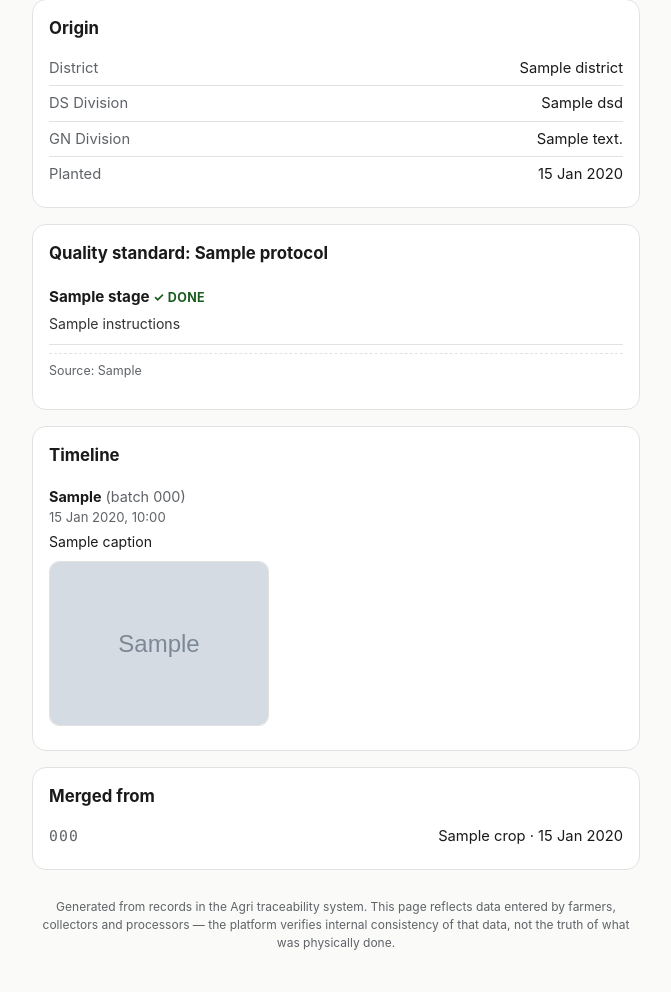
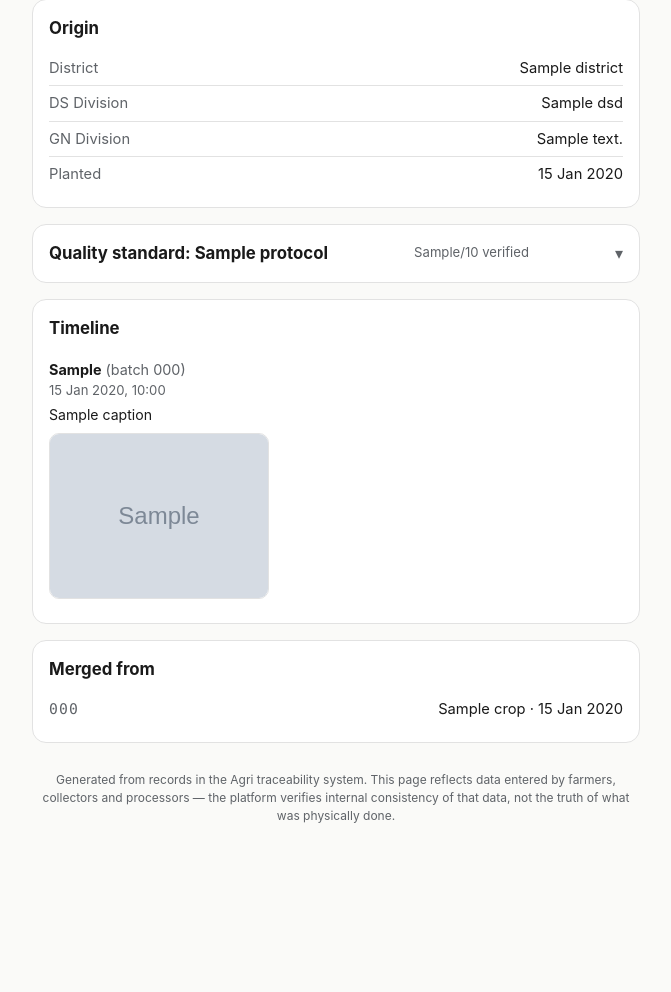
Before and after one commit to SSSARROW/agri, a FastAPI app: template api/app/templates/provenance.html in a window 1280 px wide. Shown: the part 312-1304 px from the top of the page, without its empty margins (304-975 px from the left). After the commit the page ends 1135 px from the top, so only its background shows below. Run offline with FastAPI, Linux system fonts and the light colour scheme; the template is opened without the code that fills it: most values are stand-ins (such as "Sample title", 1, 10 or a date in 2020); grey boxes marked "Sample" are stand-in pictures.

Commit message:
Collapse the public page's quality-standard card into a dropdown
Most scans just want the verified/not-verified badge at the top, not
the per-stage breakdown and full pesticide list — now collapsed behind
a native <details>/<summary> disclosure (no JS needed), with a compact
"X/Y verified" summary visible before expanding.

Co-Authored-By: Claude Sonnet 5 <noreply@anthropic.com>

```diff
--- a/api/app/templates/_base.html
+++ b/api/app/templates/_base.html
@@ -42,6 +42,27 @@
     padding: 16px;
     margin-top: 16px;
   }
+  details.card { padding: 0; }
+  details.card summary {
+    cursor: pointer;
+    list-style: none;
+    padding: 16px;
+    display: flex;
+    align-items: center;
+    justify-content: space-between;
+    gap: 10px;
+  }
+  details.card summary::-webkit-details-marker { display: none; }
+  .summary-title { font-weight: 700; font-size: 1.05rem; }
+  .summary-sub { font-size: 0.82rem; white-space: nowrap; }
+  details.card summary::after {
+    content: '▾';
+    color: var(--muted);
+    flex-shrink: 0;
+    transition: transform 0.15s ease;
+  }
+  details.card[open] summary::after { transform: rotate(180deg); }
+  .details-body { padding: 0 16px 16px; }
   .badge {
     display: block;
     border-radius: 14px;
--- a/api/app/templates/provenance.html
+++ b/api/app/templates/provenance.html
@@ -46,8 +46,12 @@
   {% endif %}
 
   {% if p.protocol %}
-  <div class="card">
-    <h2>Quality standard: {{ p.protocol.protocol_name }}</h2>
+  <details class="card">
+    <summary>
+      <span class="summary-title">Quality standard: {{ p.protocol.protocol_name }}</span>
+      <span class="muted summary-sub">{{ p.protocol.required_satisfied }}/{{ p.protocol.required_total }} verified</span>
+    </summary>
+    <div class="details-body">
       {% for stage in p.protocol.stages %}
       <div class="stage">
         <div class="stage-title">{{ stage.title }}
@@ -65,6 +69,7 @@
       {% endfor %}
       <p class="source-cite">Source: {{ p.protocol.protocol_source }}</p>
     </div>
+  </details>
   {% endif %}
 
   <div class="card">
```
Lines whose indentation alone changed are shown as unchanged.
